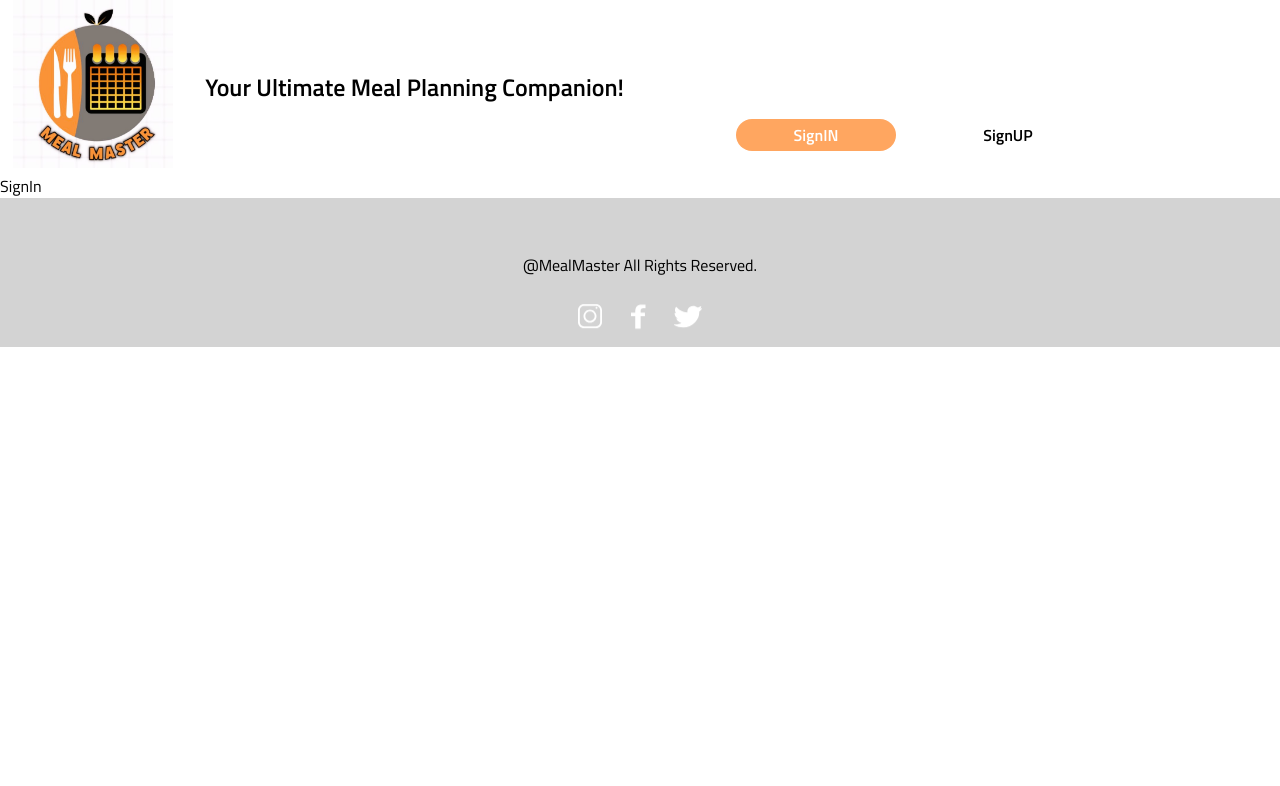
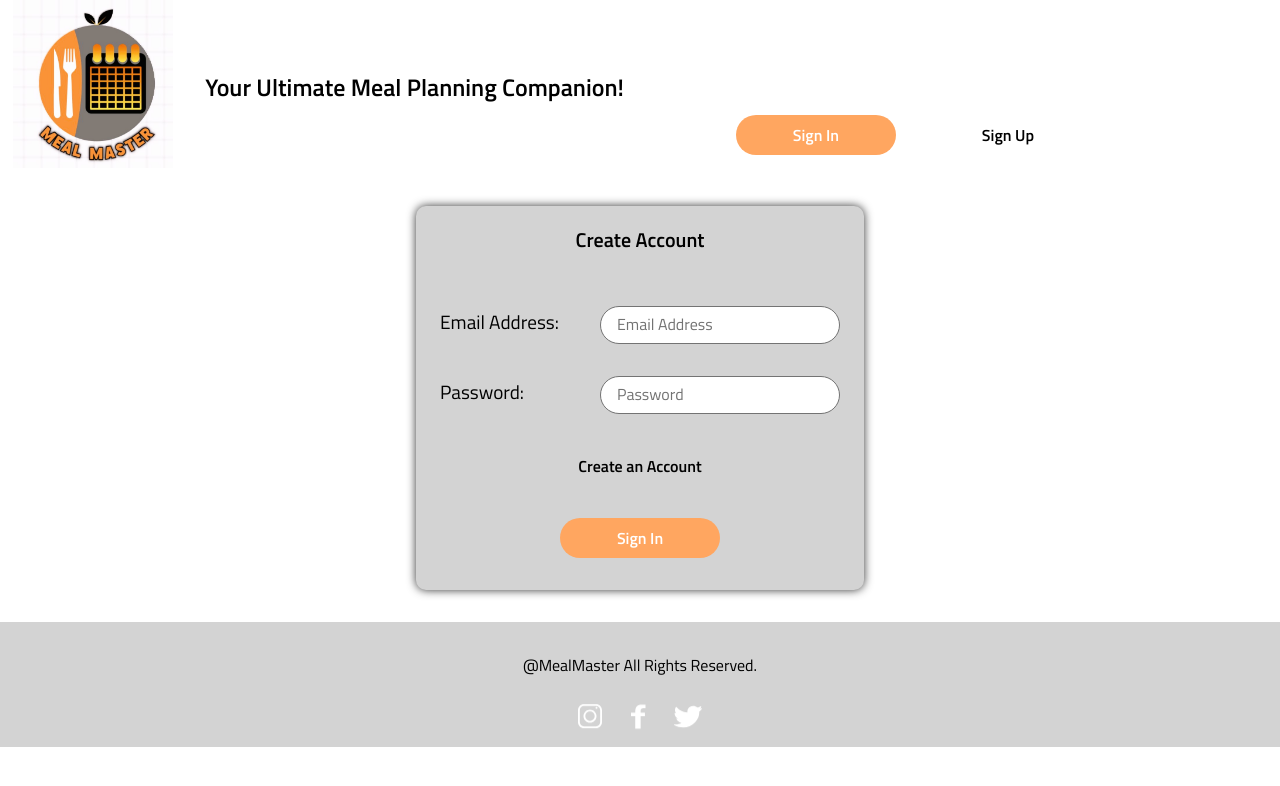
Before and after one commit to trupti-patil23/git-mealmaster, a React (Create React App) app: page / in a window 1280 px wide. Shown: the top 786 px of the page. Built offline with nearby package versions, Linux system fonts and the light colour scheme.

Commit message:
Added form validation on SignUp page, used tastify library for alerts to user

```diff
--- a/package.json
+++ b/package.json
@@ -10,6 +10,7 @@
     "react-dom": "^18.2.0",
     "react-router-dom": "^6.22.3",
     "react-scripts": "5.0.1",
+    "react-toastify": "^10.0.5",
     "sass": "^1.72.0",
     "web-vitals": "^2.1.4"
   },
--- a/src/components/Footer/Footer.scss
+++ b/src/components/Footer/Footer.scss
@@ -2,7 +2,7 @@
 @use "./../../styles//partials/mixins" as *;
 
 .footer {
-    padding-top: 2.5rem;
+    padding-top: 1rem;
     width: 100%;
     text-align: center;
     background-color:$primary-light-grey;
--- a/src/components/Header/Header.jsx
+++ b/src/components/Header/Header.jsx
@@ -17,11 +17,11 @@ const Header = () => {
             <div>
                 <div className="navbar">
                     <NavLink to="/" className="navbar__link">
-                        SignIN
+                        Sign In
                     </NavLink>
 
                     <NavLink to="/signup" className="navbar__link">
-                        SignUP
+                        Sign Up
                     </NavLink>
                 </div>
             </div>
--- a/src/components/Header/Header.scss
+++ b/src/components/Header/Header.scss
@@ -23,7 +23,6 @@
     gap: 2rem;
     margin-left: 5rem;
     margin-top: 6rem;
-    @include set-font(1rem, 1.38rem, 400);
 
     &__link {
         @include set-navlink-style;
--- a/src/components/SignIn/SignIn.jsx
+++ b/src/components/SignIn/SignIn.jsx
@@ -1,8 +1,50 @@
 import "./SignIn.scss";
+import 'react-toastify/dist/ReactToastify.css';
+import { Link } from "react-router-dom";
+import { toast, ToastContainer } from 'react-toastify';
 
 const SignIn = () => {
-    return(
-        <>SignIn</>
+
+    function handleSubmit(event) {
+        event.preventDefault();
+    }
+
+    return (
+        <form className="signin" onClick={handleSubmit}>
+            <p className="signin__title">Create Account</p>
+
+            <div className="signin__row">
+                <label className="signin__label">Email Address:</label>
+                <input
+                    className="signin__textbox"
+                    type="text"
+                    id="email"
+                    name="email"
+                    placeholder="Email Address"
+                    required
+                />
+            </div>
+
+            <div className="signin__row">
+                <label className="signin__label">Password:</label>
+                <input
+                    className="signin__textbox"
+                    type="password"
+                    id="password"
+                    name="password"
+                    placeholder="Password"
+                    required
+                />
+            </div>
+
+            <div className="signin__row">
+                <Link className= "signup__link" to="/signup">Create an Account</Link>
+            </div>
+
+            <div className="signin__row">
+                <button className="signin__button" type="submit">Sign In</button>
+            </div>
+        </form>
     );
 }
 
--- a/src/components/SignIn/SignIn.scss
+++ b/src/components/SignIn/SignIn.scss
@@ -0,0 +1,56 @@
+@use "./../../styles/partials/variables" as *;
+@use "./../../styles/partials/mixins" as *;
+
+.signin {
+    display:flex;
+    flex-direction: column;
+    gap: 2rem;
+    position: relative;
+    left:30%;
+    width:35%;
+    margin:2rem;
+    border-radius: 10px;
+    background-color: $primary-light-grey;
+    box-shadow: 0 0 10px rgba(0, 0, 0,0.8);
+
+    #overlay {
+        display: none;
+        position: fixed;
+        top: 0;
+        left: 0;
+        width: 100%;
+        height: 100%;
+        background-color: rgba(0, 0, 0, 0.8);
+        z-index: 999;
+      }
+
+
+    &__title {
+        @include set-font(1.25rem, 1.75rem, 600);
+        align-self: center;
+    }
+
+    &__row {
+        display:flex;
+        flex-direction: row;
+        justify-content: center;
+    }
+
+    &__label {
+        padding-top:0.4rem;
+        @include set-font(1.2rem, 1.25rem, 400);
+        width:10rem;
+    }
+
+    &__textbox {
+        @include set-form-textbox-style;
+    }
+
+    &__button {
+        @include set-button-style;
+    }
+
+    &__link {
+        @include set-navlink-style;
+    }
+}
--- a/src/components/SignUp/SignUp.jsx
+++ b/src/components/SignUp/SignUp.jsx
@@ -1,18 +1,69 @@
 import "./SignUp.scss";
+import 'react-toastify/dist/ReactToastify.css';
 import { Link } from "react-router-dom";
+import { useState } from "react";
+import { toast, ToastContainer } from 'react-toastify';
 
 const SignUp = () => {
 
-    function handleInputChange() {
-        console.log("handle cahnge");
+     //Setting formData state variable for form input validations
+    const [formData, setFormData] = useState({
+        firstName: '',
+        lastName: '',
+        email: '',
+        password: '',
+        confirmPassword: ''
+    });
+
+    function handleInputChange(event) {
+        const { name, value } = event.target;
+        setFormData({
+            ...formData,
+            [name]: value
+        });
     }
 
-    function handleSubmit() {
-        console.log("handle submit");
+    function handleSubmit(event) {
+        event.preventDefault();
+
+         // Email validation (basic format check)
+         var emailRegex = /^[^\s@]+@[^\s@]+\.[^\s@]+$/;
+         if (!emailRegex.test(formData.email)) {
+            toast.error("Invalid email format.");
+             return;
+         }
+
+        // Added validation if Password length < 8
+        if (formData.password.length < 8) {
+            toast.error("Password must be at least 8 characters long.");
+            return;
+        }
+
+         // Added validation if Passwords do not match
+        if (formData.password !== formData.confirmPassword) {
+            toast.error("Passwords do not match.");
+            return;
+        }
+
+        const userData= {
+            firstName:event.target.firstName.value,
+            lastName:event.target.lastName.value,
+            passowrd:event.target.password.value,
+            email:event.target.email.value
+        }
+        console.log(userData);
+
+       // Show toast notification
+       toast.success("Form submitted successfully!", {
+        onClose: () => {
+          // Navigate to the home page after the toast is closed
+          //navigate("/");
+        }
+      });
     }
 
     return (
-        <form className="signup" onClick={handleSubmit}>
+        <form className="signup" onSubmit={handleSubmit}>
             <p className="signup__title">Create Account</p>
 
             <div className="signup__row">
@@ -20,8 +71,9 @@ const SignUp = () => {
                 <input
                     className="signup__textbox"
                     type="text"
-                    id="firstname"
-                    name="firstname"
+                    id="firstName"
+                    name="firstName"
+                    value={formData.firstName}
                     placeholder="First Name"
                     onChange={handleInputChange}
                     required
@@ -33,8 +85,9 @@ const SignUp = () => {
                 <input
                     className="signup__textbox"
                     type="text"
-                    id="lastname"
-                    name="lastname"
+                    id="lastName"
+                    name="lastName"
+                    value={formData.lastName}
                     placeholder="Last name"
                     onChange={handleInputChange}
                     required
@@ -48,6 +101,7 @@ const SignUp = () => {
                     type="text"
                     id="email"
                     name="email"
+                    value={formData.email}
                     placeholder="Email Address"
                     onChange={handleInputChange}
                     required
@@ -55,12 +109,13 @@ const SignUp = () => {
             </div>
 
             <div className="signup__row">
-                <label className="signup__label">Password</label>
+                <label className="signup__label">Password:</label>
                 <input
                     className="signup__textbox"
                     type="password"
                     id="password"
                     name="password"
+                    value={formData.password}
                     placeholder="Password"
                     onChange={handleInputChange}
                     required
@@ -68,12 +123,13 @@ const SignUp = () => {
             </div>
 
             <div className="signup__row">
-                <label className="signup__label">Confirm Password</label>
+                <label className="signup__label">Confirm Password:</label>
                 <input
                     className="signup__textbox"
                     type="password"
-                    id="password-confirm"
+                    id="confirmPassword"
                     name="confirmPassword"
+                    value={formData.confirmPassword}
                     placeholder="Confirm Password"
                     onChange={handleInputChange}
                     required
@@ -87,8 +143,9 @@ const SignUp = () => {
             <div className="signup__row">
                 <button className="signup__button" type="submit">Sign In</button>
             </div>
+            <ToastContainer />
+        </form>
 
-        </form>
     );
 }
 
--- a/src/components/SignUp/SignUp.scss
+++ b/src/components/SignUp/SignUp.scss
@@ -7,10 +7,22 @@
     gap: 2rem;
     position: relative;
     left:30%;
-    width:30rem;
-    margin:2rem;
-    border:1px solid $primary-black;
+    width:35%;
+    margin-bottom:2rem;
+    border-radius: 10px;
     background-color: $primary-light-grey;
+    box-shadow: 0 0 10px rgba(0, 0, 0,0.8);
+
+    #overlay {
+        display: none;
+        position: fixed;
+        top: 0;
+        left: 0;
+        width: 100%;
+        height: 100%;
+        background-color: rgba(0, 0, 0, 0.8);
+        z-index: 999;
+      }
 
     &__title {
         @include set-font(1.25rem, 1.75rem, 600);
@@ -25,8 +37,8 @@
 
     &__label {
         padding-top:0.4rem;
-        @include set-font(1rem, 1.25rem, 400);
-        width:9rem;
+        @include set-font(1.2rem, 1.25rem, 400);
+        width:10rem;
     }
 
     &__textbox {
@@ -40,5 +52,4 @@
     &__link {
         @include set-navlink-style;
     }
-
 }
--- a/src/styles/partials/_mixins.scss
+++ b/src/styles/partials/_mixins.scss
@@ -37,8 +37,8 @@
     width: 15rem;
 
     &::placeholder {
-        color: $primary-black;
-        font-size: medium;
+        color: $primary-grey;
+        font-size: 1rem;
     }
 
     &:focus {
@@ -60,7 +60,7 @@
     border-style: none;
     color: $primary-white;
     margin-bottom: 2rem;
-    font-weight: 600;
+    @include set-font(1rem, 1.38rem, 600);
 }
 
 /*-----------------------------------------------------------
@@ -68,12 +68,13 @@
 -----------------------------------------------------------*/
 @mixin set-navlink-style {
     color: $primary-black;
-    font-weight: 600;
     text-decoration: none;
-    padding-top: 0.3rem;
-    text-align: center;
-    height: 2rem;
-    width:10rem;
+    display: flex;
+    justify-content: center;
+    align-items: center;
+    height: 2.5rem;
+    width: 10rem;
+    @include set-font(1rem, 1.38rem, 600);
 
     &:hover {
         text-decoration: underline;
@@ -82,10 +83,7 @@
 
     &.active {
         color: $primary-white;
-        font-weight: 600;
-        outline: none;
         background-color: $primary-site-color;
         border-radius: 1.25rem;
-        text-decoration: none;
     }
 }
```
Also changed, not shown: src/utils/utils.jsx (added, +22 -0 lines), 1 other file (tests, documents, lock files or other folders).
